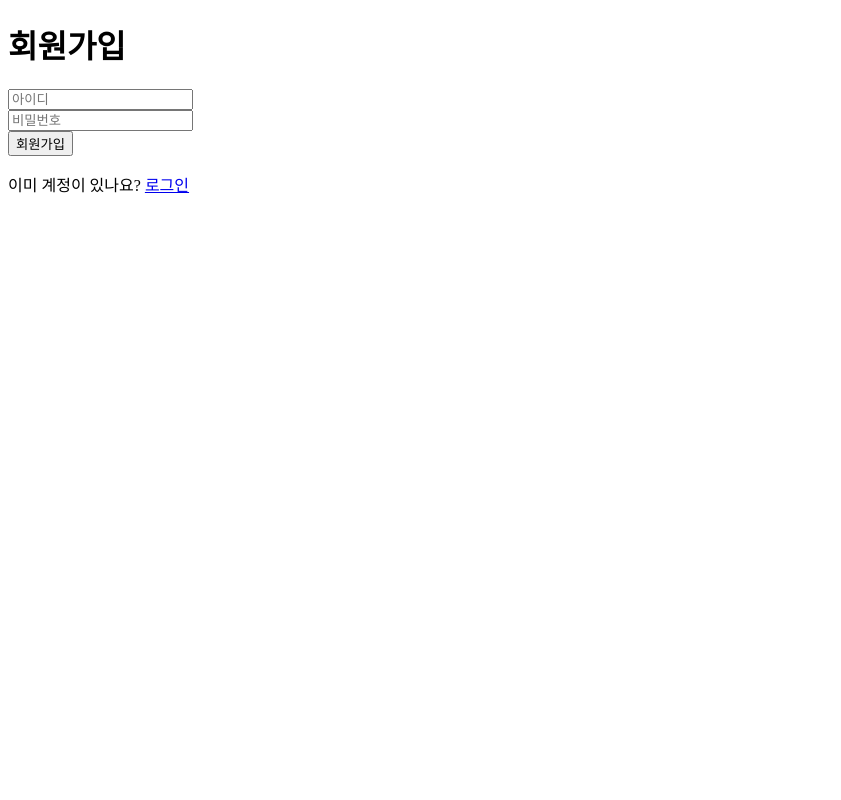
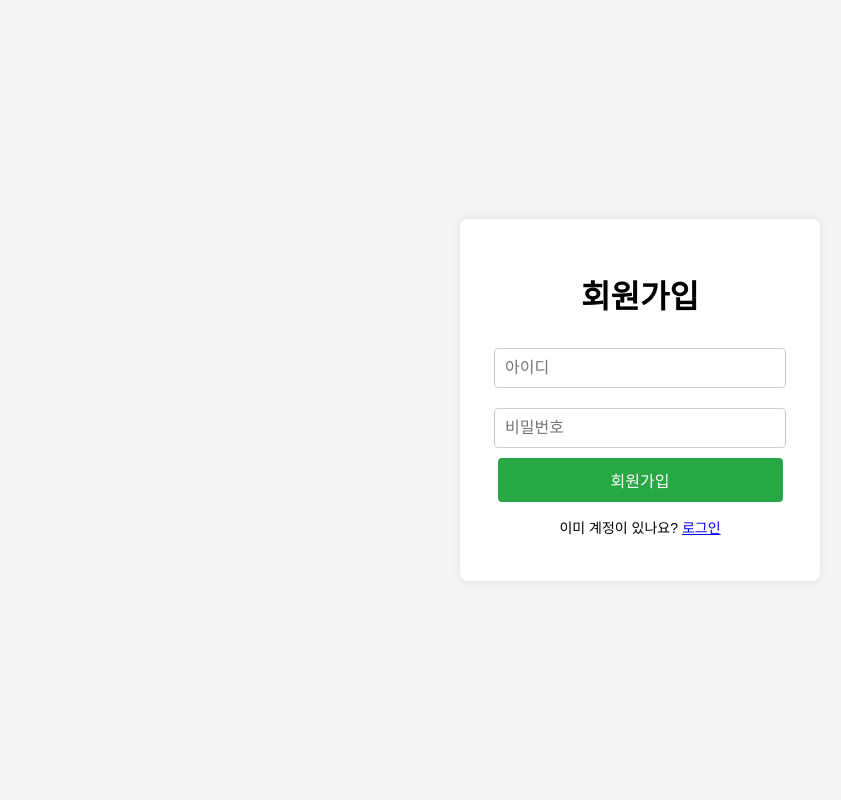
Before and after one commit to Lee0310-korea/project, a Flask app: page /register in a window 1280 px wide. Shown: the whole page, without its empty margins (0-841 px from the left). Run offline with Flask 3, Linux system fonts and the light colour scheme.

Commit message:
Update register.html

```diff
--- a/templates/register.html
+++ b/templates/register.html
@@ -3,17 +3,61 @@
 <head>
   <meta charset="UTF-8" />
   <title>회원가입</title>
+  <style>
+    body {
+      display: flex;
+      justify-content: center;  /* 가로 중앙 */
+      align-items: center;      /* 세로 중앙 */
+      height: 100vh;            /* 화면 전체 높이 */
+      margin: 0;
+      font-family: Arial, sans-serif;
+      background-color: #f5f5f5;
+    }
+    form {
+      background: white;
+      padding: 30px;
+      border-radius: 8px;
+      box-shadow: 0 0 10px rgba(0,0,0,0.1);
+      text-align: center;
+      min-width: 300px;
+    }
+    input {
+      width: 90%;
+      margin: 10px 0;
+      padding: 10px;
+      font-size: 16px;
+      border: 1px solid #ccc;
+      border-radius: 4px;
+    }
+    button {
+      width: 95%;
+      padding: 10px;
+      background-color: #28a745;
+      border: none;
+      color: white;
+      font-size: 16px;
+      border-radius: 4px;
+      cursor: pointer;
+    }
+    button:hover {
+      background-color: #1e7e34;
+    }
+    p {
+      margin-top: 15px;
+      font-size: 14px;
+    }
+  </style>
 </head>
 <body>
-  <h1>회원가입</h1>
-  {% if error %}
-    <p style="color:red;">{{ error }}</p>
-  {% endif %}
   <form method="post" action="{{ url_for('register') }}">
+    <h1>회원가입</h1>
+    {% if error %}
+      <p style="color:red;">{{ error }}</p>
+    {% endif %}
     <input type="text" name="username" placeholder="아이디" required><br>
     <input type="password" name="password" placeholder="비밀번호" required><br>
     <button type="submit">회원가입</button>
+    <p>이미 계정이 있나요? <a href="{{ url_for('login') }}">로그인</a></p>
   </form>
-  <p>이미 계정이 있나요? <a href="{{ url_for('login') }}">로그인</a></p>
 </body>
 </html>
```
